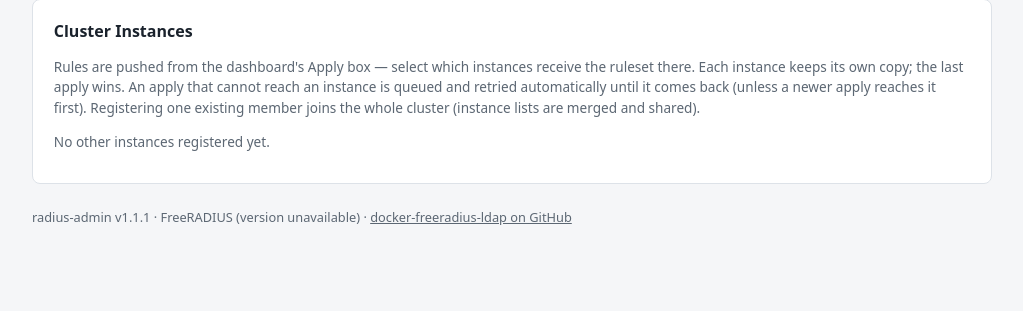
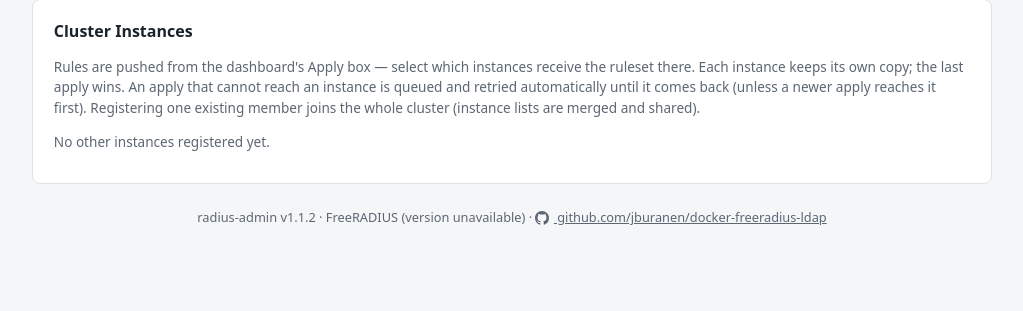
Before and after one commit to jburanen/docker-freeradius-ldap, a Flask app: page /cluster in a window 1280 px wide. Shown: the part 330-641 px from the top of the page, without its empty margins (128-1151 px from the left). Run offline with Flask 3, Linux system fonts and the light colour scheme; the visitor is signed in with stand-in values (Sample User, id 1); parts of the project's set-up code (start-up, migrations or seed data) failed here and were passed over.

Commit message:
Center the footer and add the GitHub mark to the repo link
Inline octocat SVG (currentColor, no external fetch) in front of the
link, which now shows the full repo path. ADMIN_VERSION 1.1.2.

Co-Authored-By: Claude Fable 5 <noreply@anthropic.com>

```diff
--- a/web/app/app.py
+++ b/web/app/app.py
@@ -42,7 +42,7 @@ logging.basicConfig(level=logging.INFO, format="%(asctime)s %(levelname)s %(mess
 log = logging.getLogger("radius-admin")
 
 # Shown in the footer; bump when the panel changes.
-ADMIN_VERSION = "1.1.1"
+ADMIN_VERSION = "1.1.2"
 
 
 def env(name, default=None, required=False):
--- a/web/app/templates/base.html
+++ b/web/app/templates/base.html
@@ -63,9 +63,10 @@ input[type=text], input[type=password], select {
 .muted { color:var(--muted); font-size:.85rem; }
 .row { display:flex; gap:1rem; align-items:end; flex-wrap:wrap; }
 .row > div { flex:1; min-width:12rem; }
-footer { max-width:62rem; margin:0 auto 1.5rem; padding:0 1rem; color:var(--muted); font-size:.8rem; }
+footer { max-width:62rem; margin:0 auto 1.5rem; padding:0 1rem; color:var(--muted); font-size:.8rem; text-align:center; }
 footer a { color:var(--muted); text-decoration:underline; }
 footer a:hover { color:var(--accent); }
+footer .gh-mark { vertical-align:-0.18em; margin-right:.35em; }
 </style>
 </head>
 <body>
@@ -110,7 +111,15 @@ footer a:hover { color:var(--accent); }
   radius-admin v{{ admin_version }} &middot;
   FreeRADIUS {{ freeradius_version or "(version unavailable)" }} &middot;
   {% endif %}
-  <a href="https://github.com/jburanen/docker-freeradius-ldap">docker-freeradius-ldap on GitHub</a>
+  <a href="https://github.com/jburanen/docker-freeradius-ldap"><svg class="gh-mark"
+    viewBox="0 0 16 16" width="14" height="14" fill="currentColor" aria-hidden="true"><path
+    d="M8 0C3.58 0 0 3.58 0 8c0 3.54 2.29 6.53 5.47 7.59.4.07.55-.17.55-.38
+    0-.19-.01-.82-.01-1.49-2.01.37-2.53-.49-2.69-.94-.09-.23-.48-.94-.82-1.13-.28-.15-.68-.52-.01-.53.63-.01
+    1.08.58 1.23.82.72 1.21 1.87.87 2.33.66.07-.52.28-.87.51-1.07-1.78-.2-3.64-.89-3.64-3.95
+    0-.87.31-1.59.82-2.15-.08-.2-.36-1.02.08-2.12 0 0 .67-.21 2.2.82.64-.18 1.32-.27 2-.27s1.36.09
+    2 .27c1.53-1.04 2.2-.82 2.2-.82.44 1.1.16 1.92.08 2.12.51.56.82 1.27.82 2.15 0
+    3.07-1.87 3.75-3.65 3.95.29.25.54.73.54 1.48 0 1.07-.01 1.93-.01 2.2 0
+    .21.15.46.55.38A8.01 8.01 0 0 0 16 8c0-4.42-3.58-8-8-8z"/></svg> github.com/jburanen/docker-freeradius-ldap</a>
 </footer>
 <script>
 function copyCmd(btn) {
```
